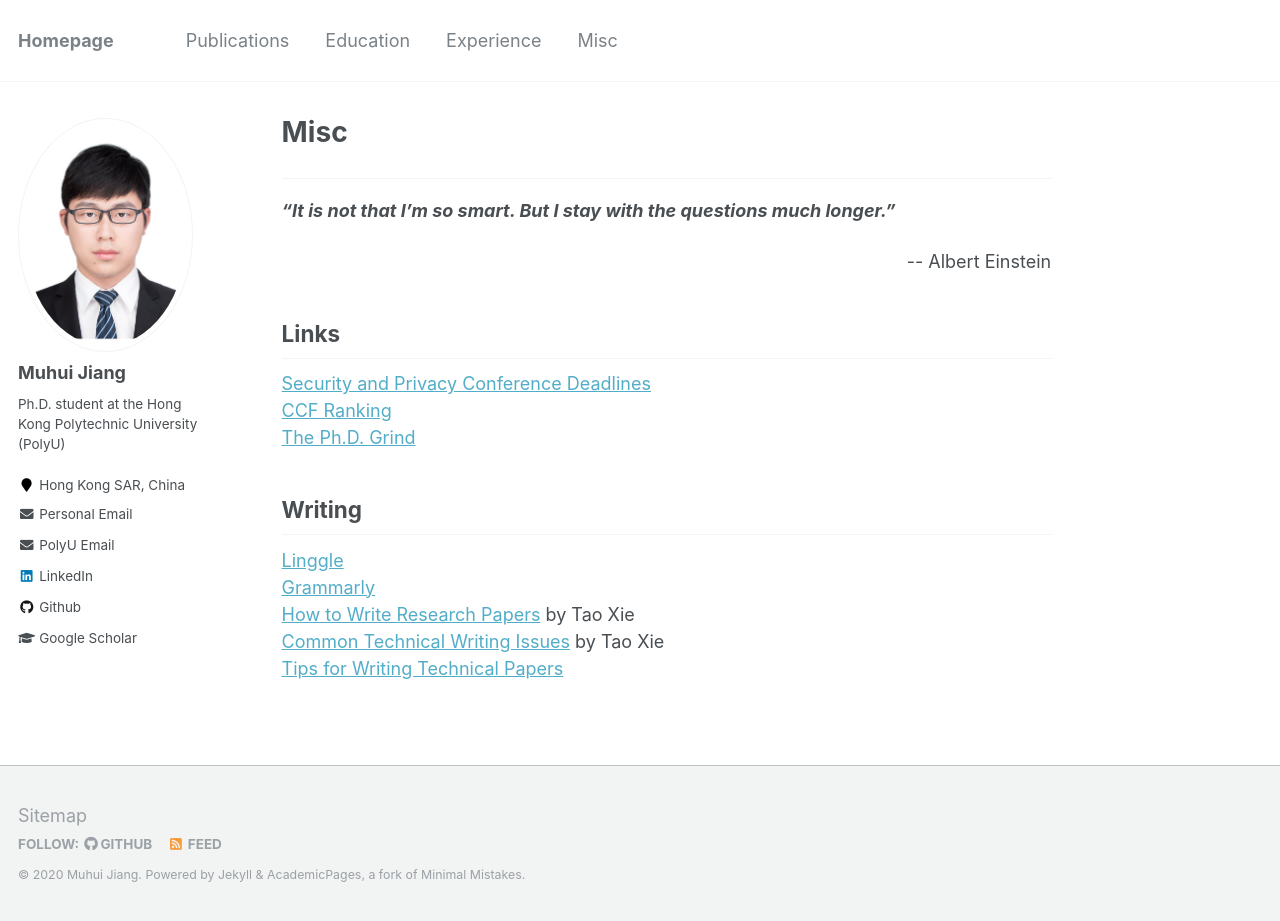
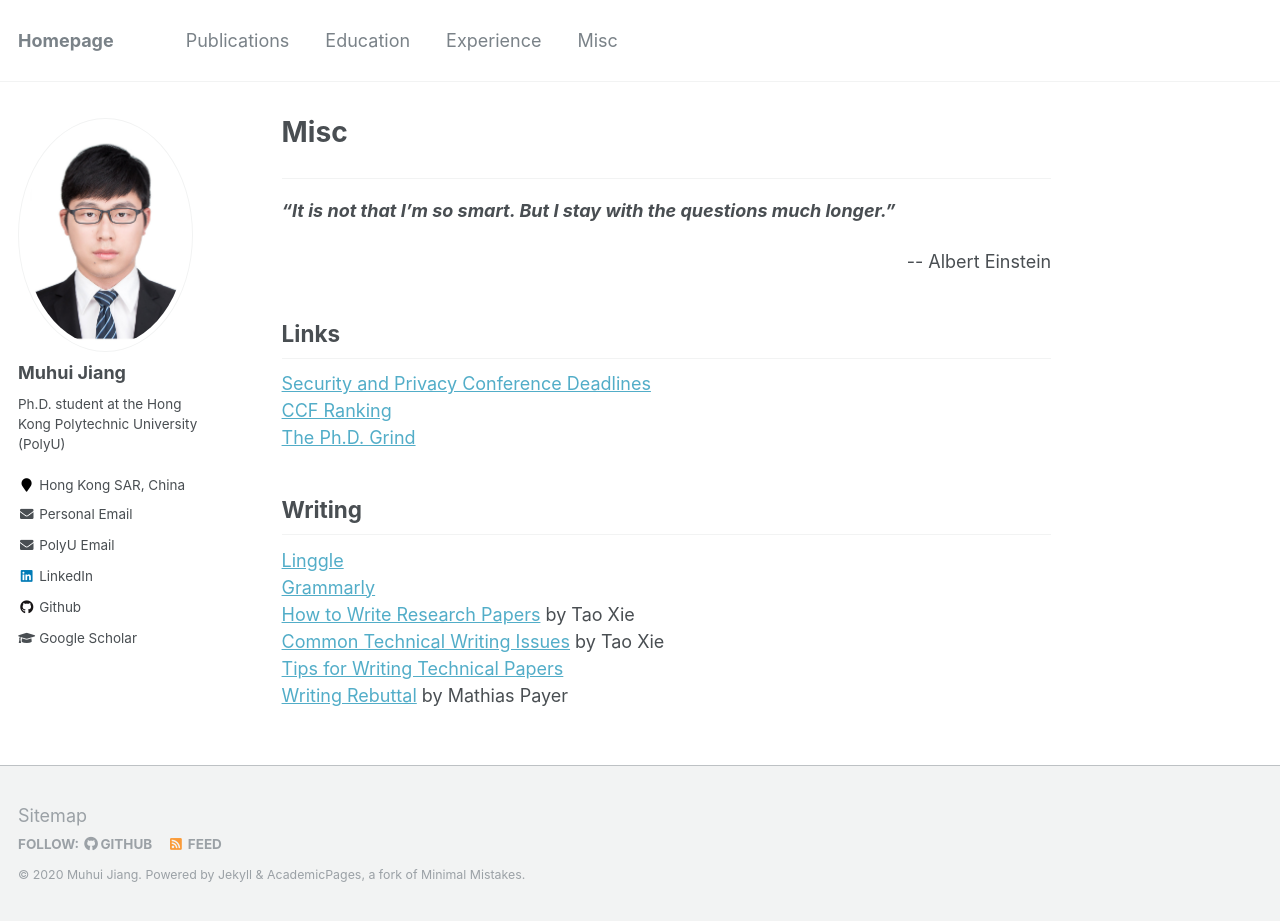
Before and after one commit to valour01/valour01.github.io, a Jekyll site: the page built from _pages/misc.md, in a window 1280 px wide and 921 px high. Built offline with Jekyll 4.4.1, drawn with Linux system fonts in a browser that asks for light colours.

Commit message:
Update misc.md
add rebuttal links

```diff
--- a/_pages/misc.md
+++ b/_pages/misc.md
@@ -24,4 +24,5 @@ redirect_from:
 [Grammarly](https://app.grammarly.com/)<br>
 [How to Write Research Papers](https://www.muhui.site/files/writepapers.pdf) by Tao Xie<br>
 [Common Technical Writing Issues](https://www.muhui.site/files/writeissues.pdf) by Tao Xie<br>
-[Tips for Writing Technical Papers](https://cs.stanford.edu/people/widom/paper-writing.html)
+[Tips for Writing Technical Papers](https://cs.stanford.edu/people/widom/paper-writing.html)<br>
+[Writing Rebuttal](https://nebelwelt.net/blog/20180704-rebuttal.html) by Mathias Payer
```
